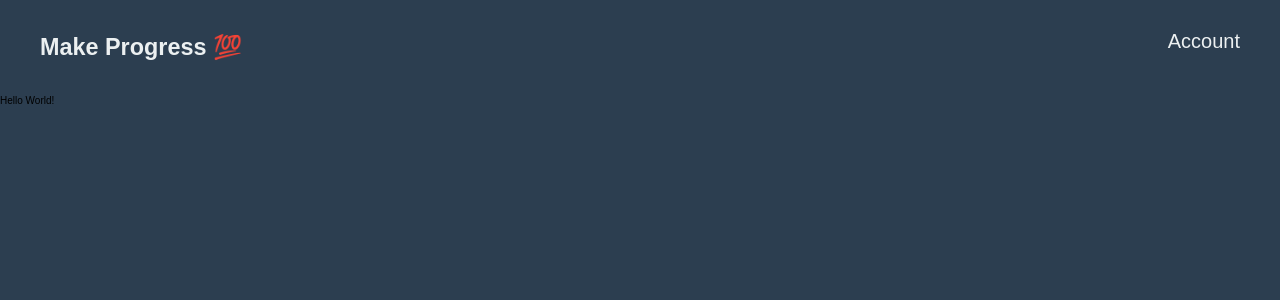
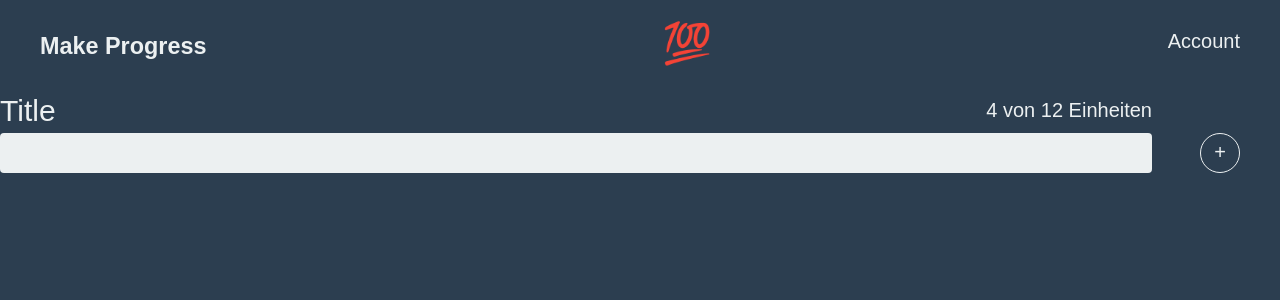
Before and after one commit to maxeuler/make-progress, a Next.js app in the folder frontend/: page / in a window 1280 px wide. Shown: the top 300 px of the page. Built offline with nearby package versions, Linux system fonts and the light colour scheme.

Commit message:
task layout

```diff
--- a/frontend/components/Header.js
+++ b/frontend/components/Header.js
@@ -7,13 +7,17 @@ const StyledHeader = styled.header`
 	padding: 1rem 4rem;
 	font-size: 2rem;
 	color: ${props => props.theme.bright};
+	h1 {
+		margin: 1rem;
+	}
 `;
 
 class Header extends Component {
 	render() {
 		return (
 			<StyledHeader>
-				<h3>Make Progress 💯</h3>
+				<h3>Make Progress</h3>
+				<h1>💯</h1>
 				<p>Account</p>
 			</StyledHeader>
 		);
--- a/frontend/components/Page.js
+++ b/frontend/components/Page.js
@@ -18,6 +18,11 @@ const GlobalStyle = createGlobalStyle`
 	}
 `;
 
+const Inner = styled.div`
+	max-width: 1300px;
+	margin: 0 auto;
+`;
+
 const theme = {
 	dark: '#2c3e50',
 	bright: '#ecf0f1'
@@ -28,7 +33,7 @@ const Page = props => (
 		<React.Fragment>
 			<GlobalStyle />
 			<Header />
-			{props.children}
+			<Inner>{props.children}</Inner>
 		</React.Fragment>
 	</ThemeProvider>
 );
--- /dev/null
+++ b/frontend/components/Task.js
@@ -0,0 +1,66 @@
+import React, { Component } from 'react';
+import styled from 'styled-components';
+
+const TaskHeader = styled.div`
+	width: 90%;
+	display: flex;
+	align-items: center;
+	justify-content: space-between;
+	p {
+		color: ${props => props.theme.bright};
+		padding: 0;
+		margin: 0;
+		font-size: 2rem;
+		font-weight: 300;
+	}
+	#title {
+		font-size: 3rem;
+		font-weight: 400;
+	}
+`;
+
+const Progress = styled.div`
+	display: flex;
+	height: 50px;
+	justify-content: space-between;
+	align-items: center;
+`;
+
+const ProgressBar = styled.div`
+	display: block;
+	width: 90%;
+	height: 40px;
+	background: ${props => props.theme.bright};
+	border-radius: 4px;
+`;
+
+const AddButton = styled.button`
+	width: 40px;
+	height: 40px;
+	margin-right: 4rem;
+	background: none;
+	border: 1px solid ${props => props.theme.bright};
+	border-radius: 20px;
+	color: ${props => props.theme.bright};
+	font-size: 2rem;
+	cursor: pointer;
+`;
+
+class Task extends Component {
+	render() {
+		return (
+			<div>
+				<TaskHeader>
+					<p id="title">Title</p>
+					<p>4 von 12 Einheiten</p>
+				</TaskHeader>
+				<Progress>
+					<ProgressBar />
+					<AddButton>+</AddButton>
+				</Progress>
+			</div>
+		);
+	}
+}
+
+export default Task;
--- /dev/null
+++ b/frontend/components/Tasklist.js
@@ -0,0 +1,15 @@
+import React, { Component } from 'react';
+
+import Task from './Task';
+
+class Tasklist extends Component {
+	render() {
+		return (
+			<div>
+				<Task />
+			</div>
+		);
+	}
+}
+
+export default Tasklist;
--- /dev/null
+++ b/frontend/pages/_document.js
@@ -0,0 +1,26 @@
+import Document, { Head, Main, NextScript } from 'next/document';
+import { ServerStyleSheet } from 'styled-components';
+
+class MyDocument extends Document {
+	static getInitialProps({ renderPage }) {
+		const sheet = new ServerStyleSheet();
+		const page = renderPage(App => props =>
+			sheet.collectStyles(<App {...props} />)
+		);
+		const styleTags = sheet.getStyleElement();
+		return { ...page, styleTags };
+	}
+
+	render() {
+		return (
+			<html>
+				<Head>{this.props.styleTags}</Head>
+				<body>
+					<Main />
+					<NextScript />
+				</body>
+			</html>
+		);
+	}
+}
+export default MyDocument;
--- a/frontend/pages/index.js
+++ b/frontend/pages/index.js
@@ -1,3 +1,9 @@
-const Home = props => <div>Hello World!</div>;
+import Tasklist from '../components/Tasklist';
+
+const Home = props => (
+	<div>
+		<Tasklist />
+	</div>
+);
 
 export default Home;
```
